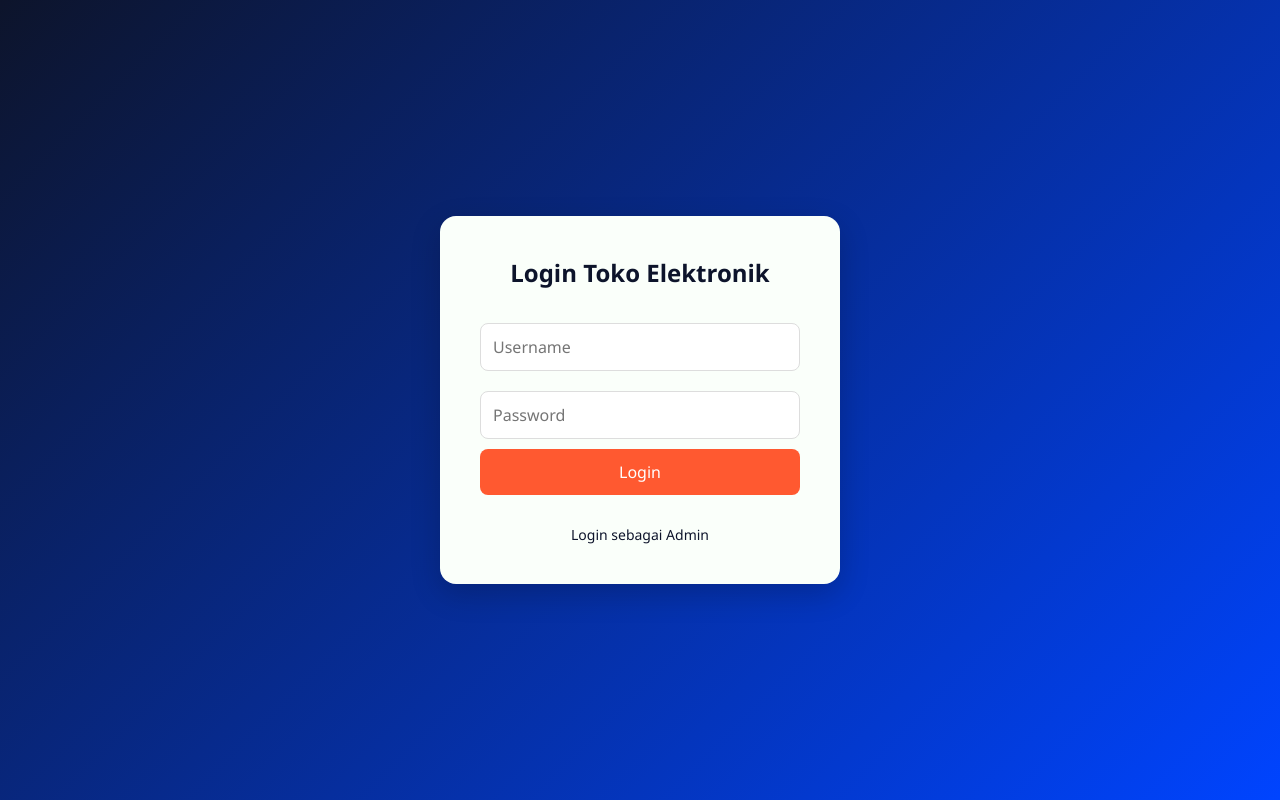
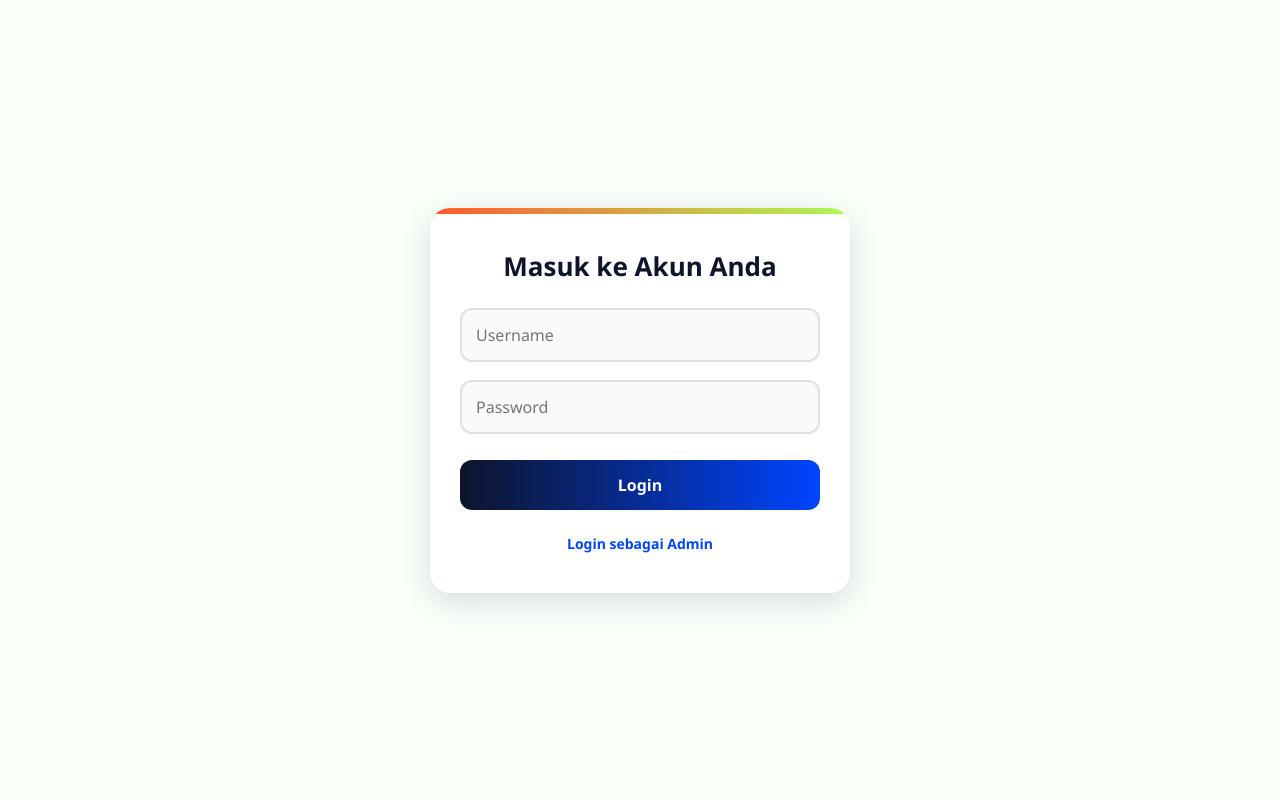
Before and after one commit to salsabilasalwarizki/Toko_Elektronik_Pak_Damar-Tugas_Praktikum_Proweb, a plain HTML site: page index.html in a window 1280 px wide. Drawn offline with Linux system fonts and the light colour scheme.

Commit message:
Update index.html

```diff
--- a/index.html
+++ b/index.html
@@ -13,65 +13,93 @@
     }
 
     body {
-      background: linear-gradient(135deg, #0D142B 0%, #0044FF 100%);
+      background-color: #FAFFFA;
       min-height: 100vh;
       display: flex;
       justify-content: center;
       align-items: center;
+      padding: 20px;
     }
 
     .login-container {
-      background: #FAFFFA;
-      padding: 40px;
-      border-radius: 16px;
-      box-shadow: 0 10px 30px rgba(0, 0, 0, 0.2);
-      width: 90%;
-      max-width: 400px;
+      background: white;
+      border-radius: 20px;
+      box-shadow: 0 8px 30px rgba(13, 20, 43, 0.15);
+      width: 100%;
+      max-width: 420px;
+      padding: 40px 30px;
+      position: relative;
+      overflow: hidden;
+    }
+
+    .login-container::before {
+      content: "";
+      position: absolute;
+      top: 0;
+      left: 0;
+      width: 100%;
+      height: 6px;
+      background: linear-gradient(90deg, #FF5930, #ABFA54);
+    }
+
+    .login-container h2 {
+      color: #0D142B;
+      font-size: 26px;
+      margin-bottom: 24px;
       text-align: center;
     }
 
-    .login-container h2 {
-      margin-bottom: 24px;
-      color: #0D142B;
-      font-size: 24px;
+    .input-group {
+      margin-bottom: 18px;
+      position: relative;
     }
 
-    .login-container input {
+    .input-group input {
       width: 100%;
-      padding: 12px;
-      margin: 10px 0;
-      border: 1px solid #ddd;
-      border-radius: 8px;
+      padding: 14px;
+      border: 2px solid #e0e0e0;
+      border-radius: 12px;
       font-size: 16px;
-      background: white;
+      transition: border-color 0.3s, box-shadow 0.3s;
+      background: #fafafa;
+    }
+
+    .input-group input:focus {
+      outline: none;
+      border-color: #FF5930;
+      box-shadow: 0 0 0 3px rgba(255, 89, 48, 0.15);
     }
 
     .login-btn {
-      background: #FF5930;
+      background: linear-gradient(to right, #0D142B, #0044FF);
       color: white;
       border: none;
-      padding: 12px;
+      padding: 14px;
       width: 100%;
-      border-radius: 8px;
+      border-radius: 12px;
       font-size: 16px;
+      font-weight: 600;
       cursor: pointer;
-      transition: background 0.3s ease;
+      transition: transform 0.2s, box-shadow 0.2s;
+      margin-top: 8px;
     }
 
     .login-btn:hover {
-      background: #FF3A10;
+      transform: translateY(-2px);
+      box-shadow: 0 6px 16px rgba(13, 20, 43, 0.25);
     }
 
     .links {
-      margin-top: 20px;
+      text-align: center;
+      margin-top: 24px;
       font-size: 14px;
     }
 
     .links a {
-      color: #0D142B;
+      color: #0044FF;
       text-decoration: none;
+      font-weight: 600;
       display: inline-block;
-      margin-top: 10px;
     }
 
     .links a:hover {
@@ -82,9 +110,13 @@
 </head>
 <body>
   <div class="login-container">
-    <h2>Login Toko Elektronik</h2>
-    <input type="text" placeholder="Username" />
-    <input type="password" placeholder="Password" />
+    <h2>Masuk ke Akun Anda</h2>
+    <div class="input-group">
+      <input type="text" placeholder="Username" />
+    </div>
+    <div class="input-group">
+      <input type="password" placeholder="Password" />
+    </div>
     <button class="login-btn" onclick="location.href='dashboard.html'">Login</button>
 
     <div class="links">
```
